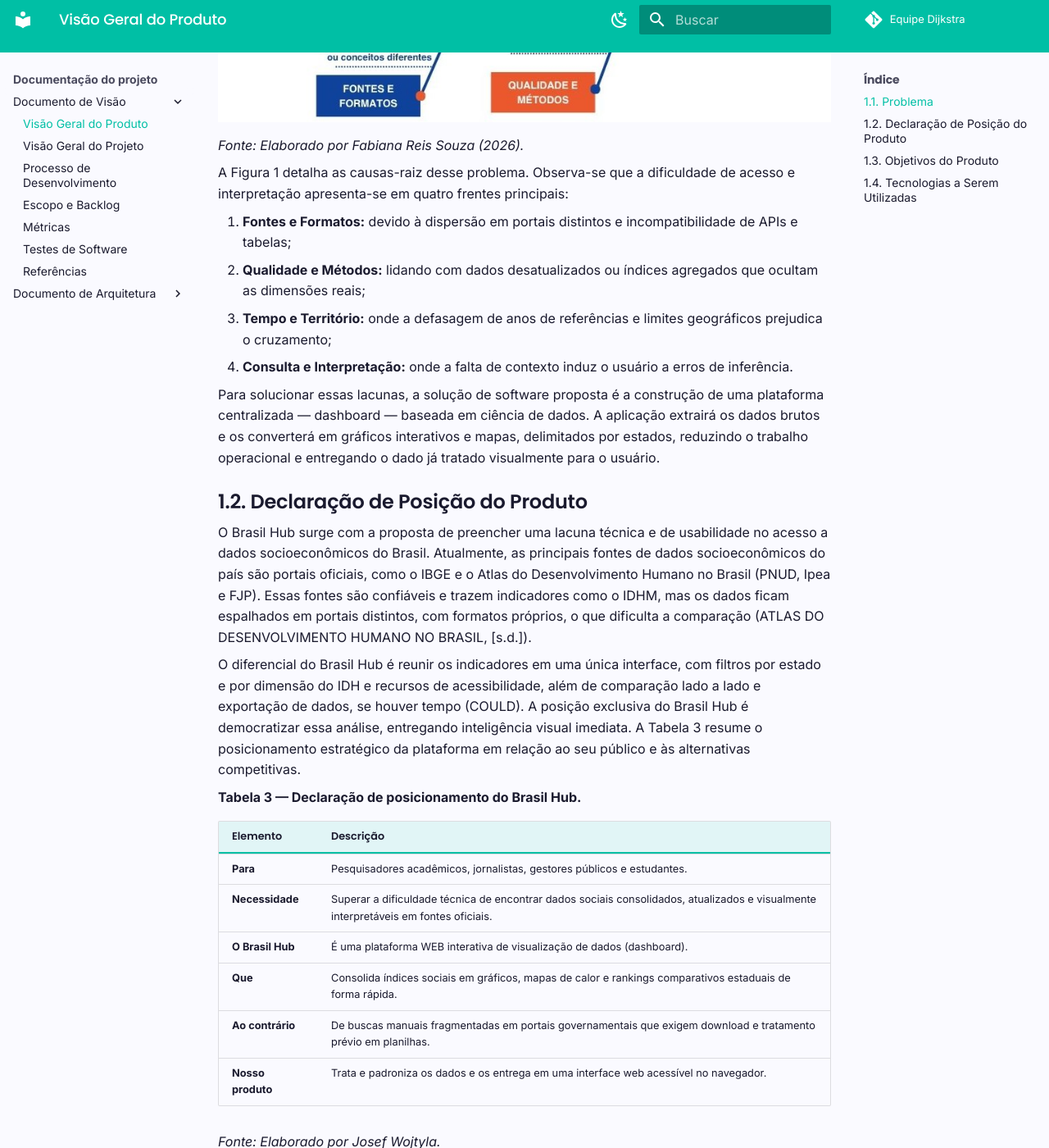
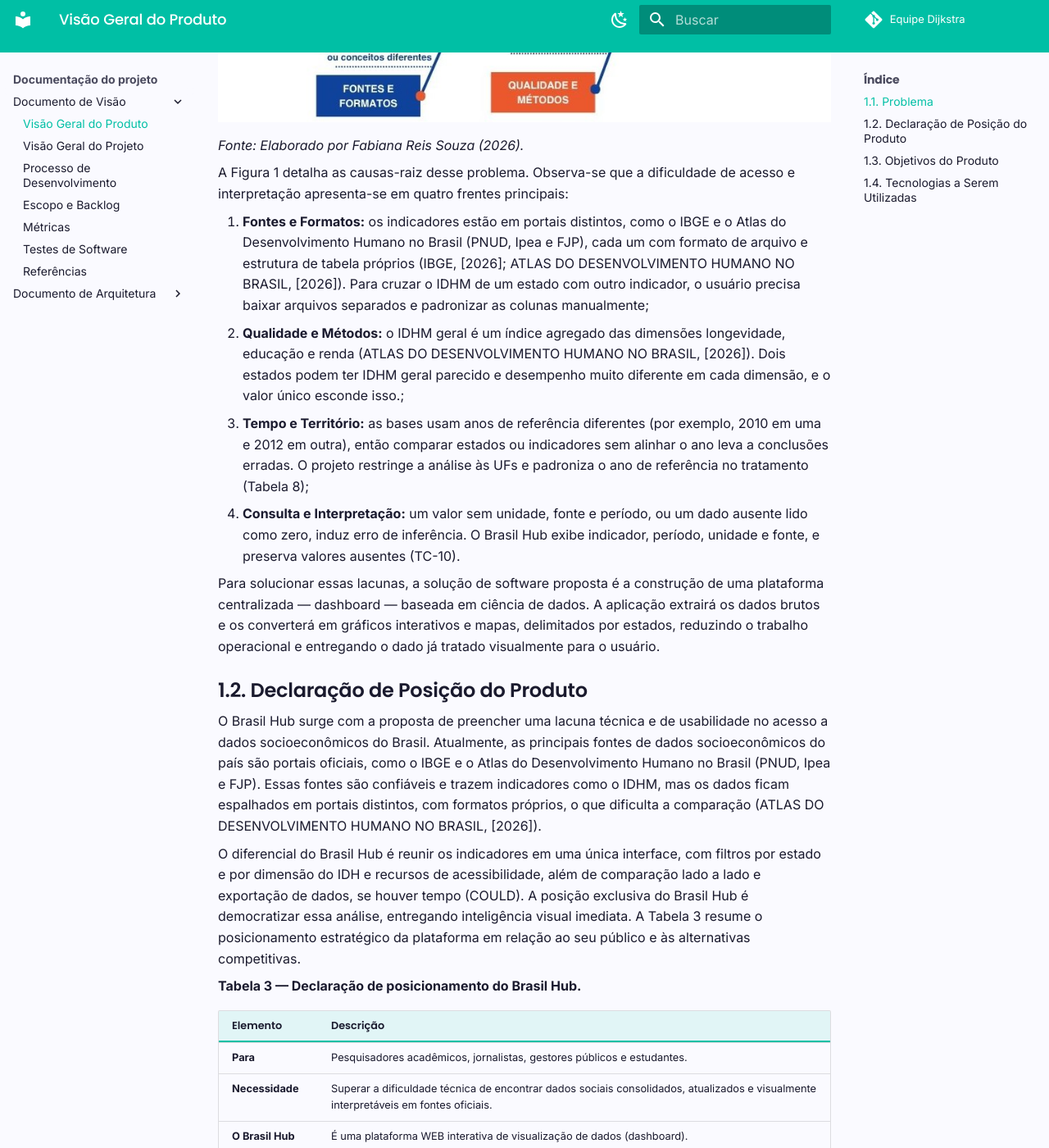
Before and after one commit to FGA0138-MDS-Ajax/2026.2-T02-Dijkstra, an MkDocs documentation site: the page built from docs/documentos/visao/visao-geral-produto.md, in a window 1280 px wide and 1400 px high, scrolled down 725 px. Shown: the whole window at 82% size. Built offline with MkDocs 1.6.1 and Material for MkDocs 9.7.7, drawn with Linux system fonts in a browser that asks for light colours; comment, search, counter and statistics services are not loaded; some of the changed text lies outside the part shown.

Commit message:
fix: corrigir acessos das fontes ATLAS e IBGE que estavam sem data

```diff
--- a/docs/documentos/visao/visao-geral-produto.md
+++ b/docs/documentos/visao/visao-geral-produto.md
@@ -2,7 +2,7 @@
 
 ## 1.1. Problema
 
-**Contexto:** Os dados socioeconômicos brasileiros, como o Índice de Desenvolvimento Humano (IDH), são publicados por órgãos governamentais de forma descentralizada e em formatos estáticos brutos (CSV, planilhas complexas, PDF). (IBGE, [s.d.])
+**Contexto:** Os dados socioeconômicos brasileiros, como o Índice de Desenvolvimento Humano (IDH), são publicados por órgãos governamentais de forma descentralizada e em formatos estáticos brutos (CSV, planilhas complexas, PDF). (IBGE, [2026])
 
 **Problema encontrado:** A fragmentação e a ausência de interfaces visuais dinâmicas criam uma barreira técnica, dificultando o cruzamento de dados e a análise comparativa por pesquisadores, jornalistas e gestores.
 
@@ -14,16 +14,16 @@
 
 A Figura 1 detalha as causas-raiz desse problema. Observa-se que a dificuldade de acesso e interpretação apresenta-se em quatro frentes principais:
 
-1. **Fontes e Formatos:** devido à dispersão em portais distintos e incompatibilidade de APIs e tabelas;
-2. **Qualidade e Métodos:** lidando com dados desatualizados ou índices agregados que ocultam as dimensões reais;
-3. **Tempo e Território:** onde a defasagem de anos de referências e limites geográficos prejudica o cruzamento;
-4. **Consulta e Interpretação:** onde a falta de contexto induz o usuário a erros de inferência.
+1. **Fontes e Formatos:** os indicadores estão em portais distintos, como o IBGE e o Atlas do Desenvolvimento Humano no Brasil (PNUD, Ipea e FJP), cada um com formato de arquivo e estrutura de tabela próprios (IBGE, [2026]; ATLAS DO DESENVOLVIMENTO HUMANO NO BRASIL, [2026]). Para cruzar o IDHM de um estado com outro indicador, o usuário precisa baixar arquivos separados e padronizar as colunas manualmente;
+2. **Qualidade e Métodos:**  o IDHM geral é um índice agregado das dimensões longevidade, educação e renda (ATLAS DO DESENVOLVIMENTO HUMANO NO BRASIL, [2026]). Dois estados podem ter IDHM geral parecido e desempenho muito diferente em cada dimensão, e o valor único esconde isso.;
+3. **Tempo e Território:** as bases usam anos de referência diferentes (por exemplo, 2010 em uma e 2012 em outra), então comparar estados ou indicadores sem alinhar o ano leva a conclusões erradas. O projeto restringe a análise às UFs e padroniza o ano de referência no tratamento (Tabela 8);
+4. **Consulta e Interpretação:** um valor sem unidade, fonte e período, ou um dado ausente lido como zero, induz erro de inferência. O Brasil Hub exibe indicador, período, unidade e fonte, e preserva valores ausentes (TC-10).
 
 Para solucionar essas lacunas, a solução de software proposta é a construção de uma plataforma centralizada — dashboard — baseada em ciência de dados. A aplicação extrairá os dados brutos e os converterá em gráficos interativos e mapas, delimitados por estados, reduzindo o trabalho operacional e entregando o dado já tratado visualmente para o usuário.
 
 ## 1.2. Declaração de Posição do Produto
 
-O Brasil Hub surge com a proposta de preencher uma lacuna técnica e de usabilidade no acesso a dados socioeconômicos do Brasil. Atualmente, as principais fontes de dados socioeconômicos do país são portais oficiais, como o IBGE e o Atlas do Desenvolvimento Humano no Brasil (PNUD, Ipea e FJP). Essas fontes são confiáveis e trazem indicadores como o IDHM, mas os dados ficam espalhados em portais distintos, com formatos próprios, o que dificulta a comparação (ATLAS DO DESENVOLVIMENTO HUMANO NO BRASIL, [s.d.]).
+O Brasil Hub surge com a proposta de preencher uma lacuna técnica e de usabilidade no acesso a dados socioeconômicos do Brasil. Atualmente, as principais fontes de dados socioeconômicos do país são portais oficiais, como o IBGE e o Atlas do Desenvolvimento Humano no Brasil (PNUD, Ipea e FJP). Essas fontes são confiáveis e trazem indicadores como o IDHM, mas os dados ficam espalhados em portais distintos, com formatos próprios, o que dificulta a comparação (ATLAS DO DESENVOLVIMENTO HUMANO NO BRASIL, [2026]).
 
 O diferencial do Brasil Hub é reunir os indicadores em uma única interface, com filtros por estado e por dimensão do IDH e recursos de acessibilidade, além de comparação lado a lado e exportação de dados, se houver tempo (COULD). A posição exclusiva do Brasil Hub é democratizar essa análise, entregando inteligência visual imediata. A Tabela 3 resume o posicionamento estratégico da plataforma em relação ao seu público e às alternativas competitivas.
 
```
